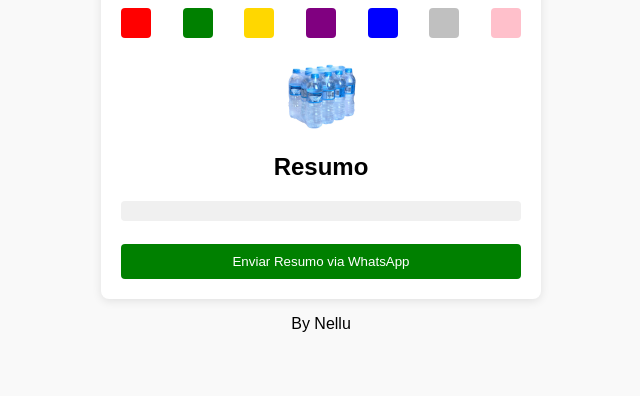
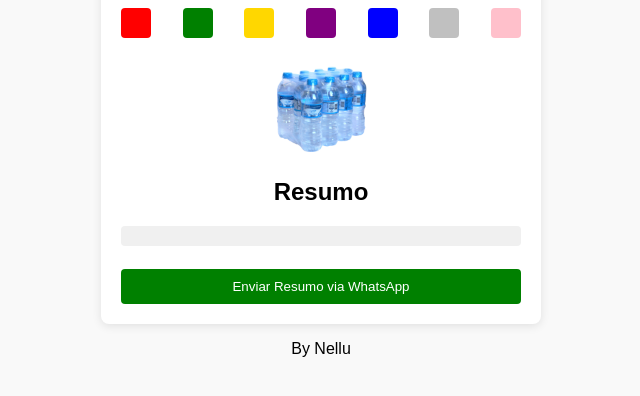
Before and after one commit to randomculture/randomculture.github.io, a plain HTML site: page teste.html in a window 1280 px wide. Shown: the part 300-696 px from the top of the page, without its empty margins (319-959 px from the left). Drawn offline with Linux system fonts and the light colour scheme.

Commit message:
Update teste.html

```diff
--- a/teste.html
+++ b/teste.html
@@ -104,7 +104,7 @@
     </div>
 
     <!-- Ícone de Engradado de Água com tamanho aumentado -->
-    <img src="aguas.ico" alt="Engradado de Água" class="engradado-icon" onclick="adicionarEngradado()" style="cursor: pointer; width: 75px; height: 75px; display: block; margin: 20px auto;">
+    <img src="aguas.ico" alt="Engradado de Água" class="engradado-icon" onclick="adicionarEngradado()" style="cursor: pointer; width: 100px; height: 100px; display: block; margin: 20px auto;">
 
     <h2>Resumo</h2>
     <pre id="resumo"></pre>
```
